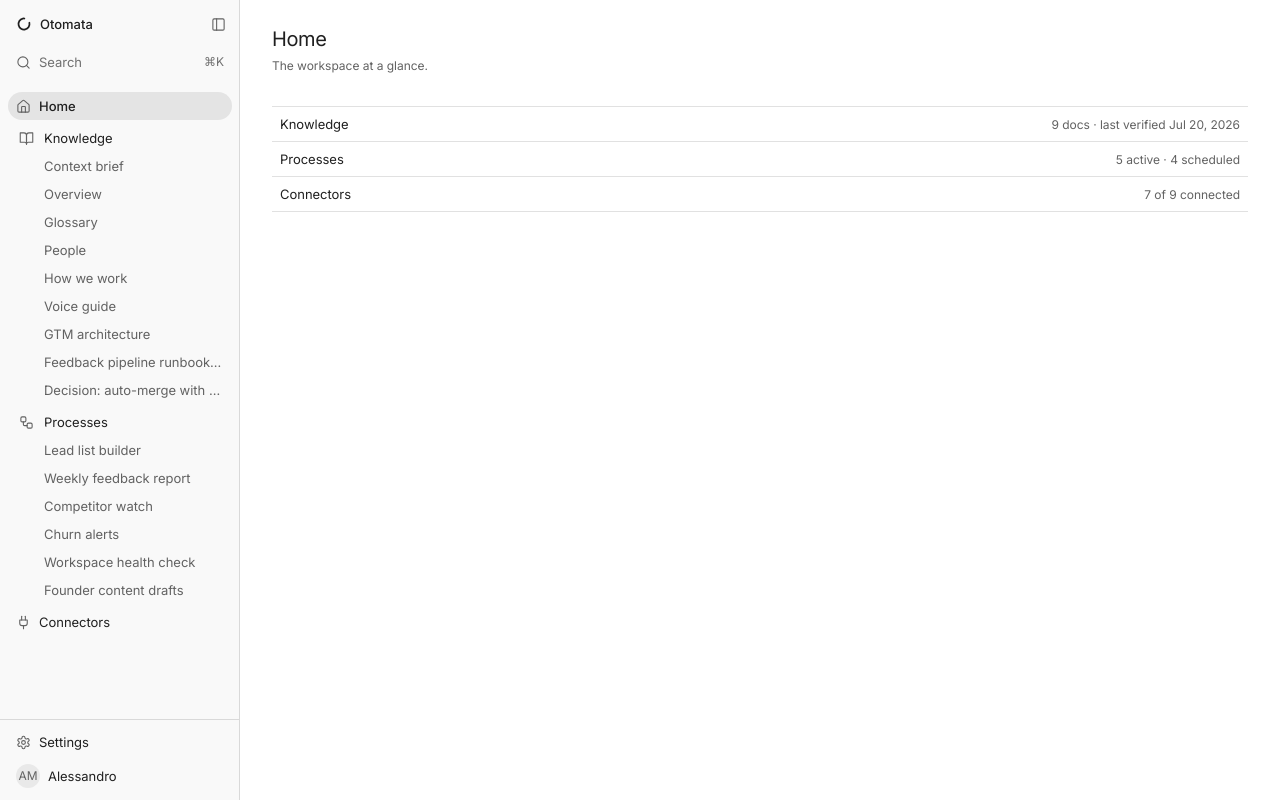
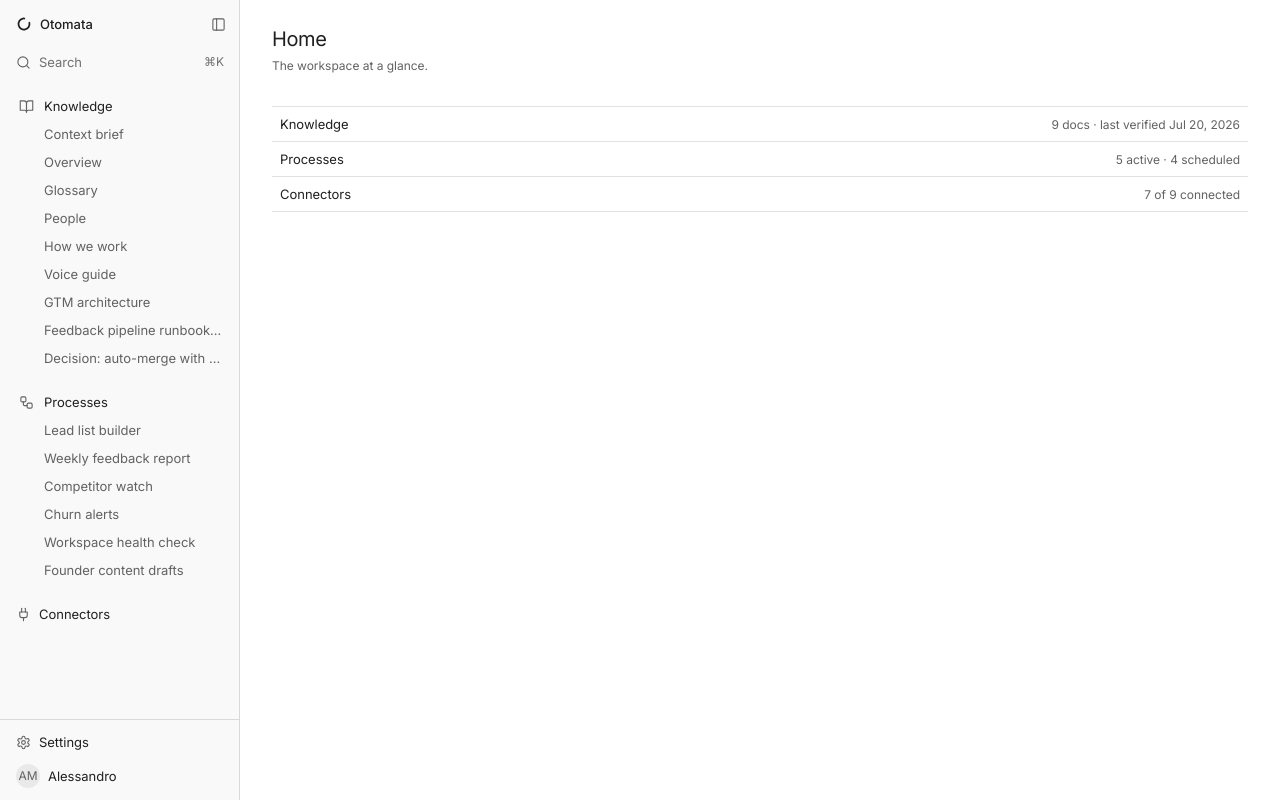
Before and after one commit to julien-fre/oto-front, a Next.js app: page / in a window 1280 px wide. Built offline with nearby package versions, Linux system fonts and the light colour scheme; no server answers.

Commit message:
Remove Home nav link, widen spacing between sidebar sections

```diff
--- a/src/components/shell/sidebar.tsx
+++ b/src/components/shell/sidebar.tsx
@@ -4,7 +4,6 @@
 import { useEffect, useRef } from "react";
 import {
   BookOpenIcon,
-  HouseIcon,
   PanelLeftIcon,
   PlugIcon,
   SearchIcon,
@@ -62,8 +61,7 @@
         </button>
       </div>
       <nav aria-label="Main" className="min-h-0 flex-1 overflow-y-auto px-2 py-2">
-        <div className="flex flex-col gap-1">
-          <NavLink href="/" label="Home" icon={<HouseIcon />} match="exact" />
+        <div className="flex flex-col gap-4">
           <NavSection
             idPrefix={variant}
             id="knowledge"
```
